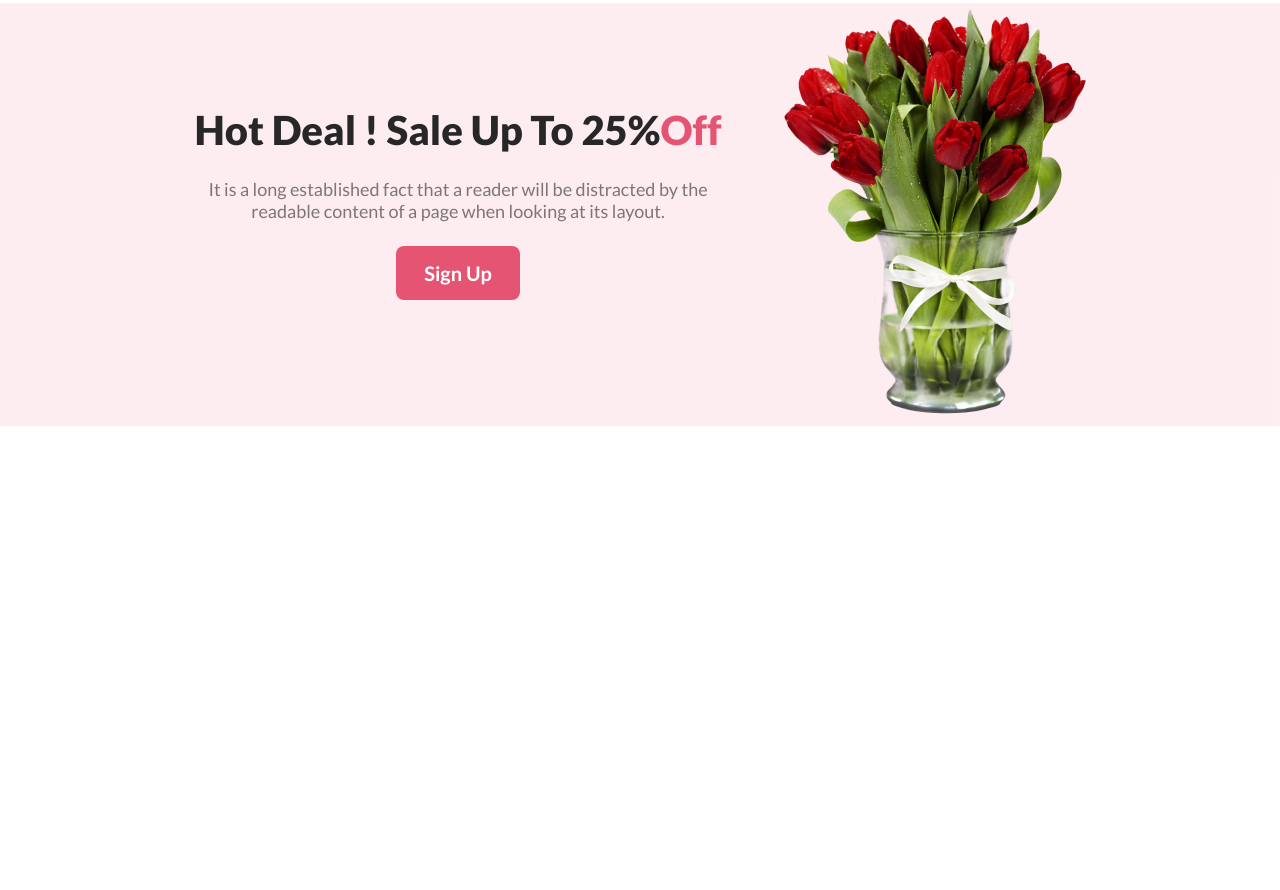
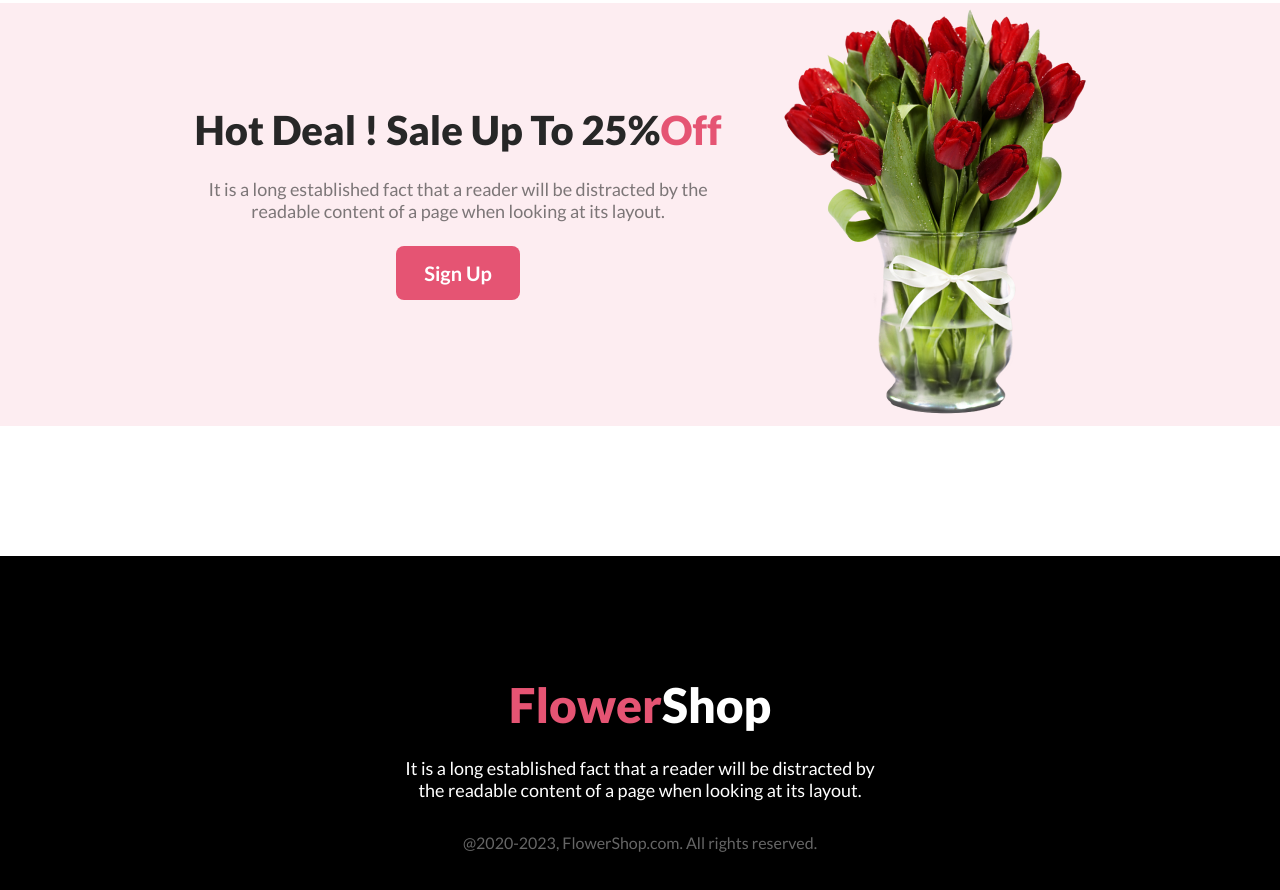
Before and after one commit to mohaiminul375/Flower-shop-recap, a plain HTML site: page index.html in a window 1280 px wide. Shown: the part 2105-2995 px from the top of the page. Before the commit the page ends 2531 px from the top, so only its background shows below. Drawn offline with Linux system fonts and the light colour scheme.

Commit message:
create footer

```diff
--- a/index.html
+++ b/index.html
@@ -38,24 +38,26 @@
                 <div class="container">
                     <div class="section-heading">
                         <h2>Our Featured Flowers</h2>
-                        <p>It is a long established fact that a reader will be distracted by the readable content of a page when looking at its layout.</p>
+                        <p>It is a long established fact that a reader will be
+                            distracted by the readable content of a page when
+                            looking at its layout.</p>
                     </div>
                     <div class="section-content">
                         <div class="flower">
                             <div class="flower-img pink">
-                            <img src="Flower-Asset/pngwing 6.png" alt="">
+                                <img src="Flower-Asset/pngwing 6.png" alt>
                             </div>
                             <p>Pink Flower Tree</p>
                         </div>
                         <div class="flower">
                             <div class="flower-img blue">
-                            <img src="Flower-Asset/pngwing 7.png" alt="">
+                                <img src="Flower-Asset/pngwing 7.png" alt>
                             </div>
                             <p>Pink Flower Tree</p>
                         </div>
                         <div class="flower">
                             <div class="flower-img gray">
-                            <img src="Flower-Asset/pngwing 8.png" alt="">
+                                <img src="Flower-Asset/pngwing 8.png" alt>
                             </div>
                             <p>Pink Flower Tree</p>
                         </div>
@@ -67,15 +69,15 @@
                 <div class="container about-container">
                     <div class="service-container">
                         <div class="service">
-                            <img src="Flower-Asset/Group 57.png" alt="">
+                            <img src="Flower-Asset/Group 57.png" alt>
                             <p>Same Day Delivery. Click & Collect.</p>
                         </div>
                         <div class="service">
-                            <img src="Flower-Asset/Group 58.png" alt="">
+                            <img src="Flower-Asset/Group 58.png" alt>
                             <p>Fresh Flowers. Local Growers.</p>
                         </div>
                         <div class="service">
-                            <img src="Flower-Asset/Group 59.png" alt="">
+                            <img src="Flower-Asset/Group 59.png" alt>
                             <p>24/7 Free Support.</p>
                         </div>
                     </div>
@@ -86,18 +88,28 @@
                 <div class="container hot-deal-container">
                     <div class="hot-deal-text">
                         <h2>Hot Deal ! Sale Up To 25%<span>Off</span></h2>
-                        <p>It is a long established fact that a reader will be distracted by the readable content of a page when looking at its layout.</p>
+                        <p>It is a long established fact that a reader will be
+                            distracted by the readable content of a page when
+                            looking at its layout.</p>
                         <button>Sign Up</button>
                     </div>
                     <div class="hot-deal-img">
-                        <img src="Flower-Asset/pngwing 8.png" alt="">
+                        <img src="Flower-Asset/pngwing 8.png" alt>
                     </div>
                 </div>
             </section>
         </main>
         <!-- footer -->
         <footer>
-
+            <div class="container">
+                <div class="footer-text">
+                    <h2><span>Flower</span>Shop</h2>
+                    <p>It is a long established fact that a reader will be
+                        distracted by the readable content of a page when
+                        looking at its layout.</p>
+                    <p class="copyright">@2020-2023, FlowerShop.com. All rights reserved. </p>
+                </div>
+            </div>
         </footer>
     </body>
 </html>
--- a/style/style.css
+++ b/style/style.css
@@ -174,3 +174,40 @@ main section {
 #hot-deal .hot-deal-container .hot-deal-img img {
     width: 100%;
 }
+
+/* footer */
+footer {
+    margin-top: 130px;
+    padding: 120px 0;
+    background-color: black;
+    color: white;
+    text-align: center;
+}
+
+.footer-text {
+    max-width: 75%;
+    max-width: 470px;
+    margin: 0 auto;
+}
+
+.footer-text h2 {
+    font-size: 48px;
+    font-weight: 800;
+    margin-bottom: 24px;
+}
+
+.footer-text h2 span {
+    color: #E55473;
+}
+.footer-text p{
+    color: white;
+}
+
+.footer-text .copyright {
+    margin-top: 32px;
+    color: #ffffff66;
+    text-align: center;
+    font-size: 16px;
+    font-weight: 400;
+
+}
```
Lines whose indentation alone changed are shown as unchanged.
